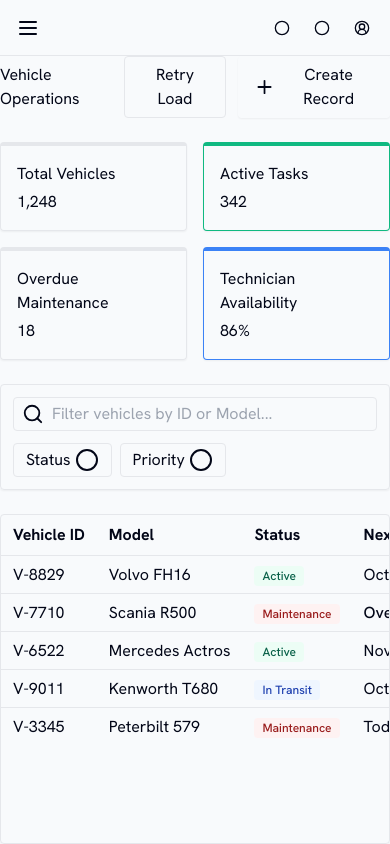
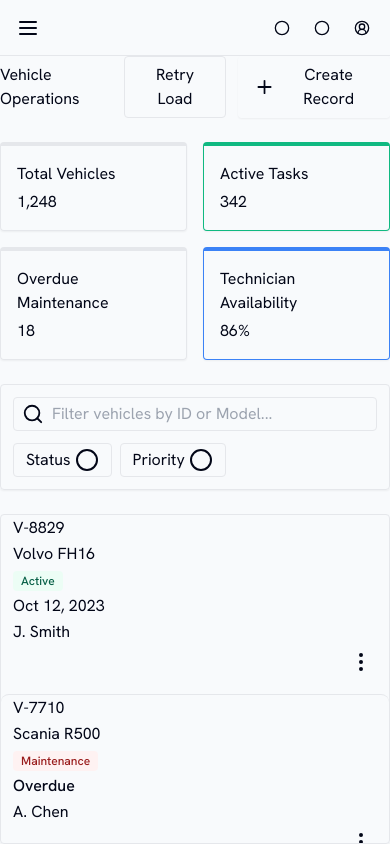
Before and after one commit to hikmetgulsesli/fleetpulse-matrix-v2r8-9b474286, a React (Vite) app: page / in a window 390 px wide. Built offline with nearby package versions, Linux system fonts and the light colour scheme.

Commit message:
feat: US-001 - FleetPulse Matrix V2R8 - app shell, state and persistence

```diff
--- a/src/index.css
+++ b/src/index.css
@@ -14,6 +14,61 @@ body {
   min-height: 100vh;
 }
 
+@media (max-width: 767px) {
+  [data-setfarm-root="fleetpulse-matrix-v2r8"] {
+    overflow-x: clip;
+  }
+
+  [data-setfarm-root="fleetpulse-matrix-v2r8"] table {
+    display: block;
+    width: 100% !important;
+    max-width: 100%;
+    table-layout: fixed;
+    border-collapse: separate;
+    overflow-x: hidden;
+  }
+
+  [data-setfarm-root="fleetpulse-matrix-v2r8"] thead,
+  [data-setfarm-root="fleetpulse-matrix-v2r8"] tbody,
+  [data-setfarm-root="fleetpulse-matrix-v2r8"] tr,
+  [data-setfarm-root="fleetpulse-matrix-v2r8"] th,
+  [data-setfarm-root="fleetpulse-matrix-v2r8"] td {
+    display: block;
+    width: 100% !important;
+    max-width: 100%;
+    min-width: 0 !important;
+  }
+
+  [data-setfarm-root="fleetpulse-matrix-v2r8"] thead {
+    position: absolute;
+    width: 1px !important;
+    height: 1px;
+    padding: 0;
+    margin: -1px;
+    overflow: hidden;
+    clip: rect(0, 0, 0, 0);
+    white-space: nowrap;
+    border: 0;
+  }
+
+  [data-setfarm-root="fleetpulse-matrix-v2r8"] tbody {
+    display: grid;
+    gap: 0.75rem;
+  }
+
+  [data-setfarm-root="fleetpulse-matrix-v2r8"] tr {
+    border-radius: 0.5rem;
+    overflow: hidden;
+  }
+
+  [data-setfarm-root="fleetpulse-matrix-v2r8"] th,
+  [data-setfarm-root="fleetpulse-matrix-v2r8"] td {
+    box-sizing: border-box;
+    overflow-wrap: anywhere;
+    white-space: normal !important;
+  }
+}
+
 /* SETFARM_STITCH_RUNTIME_UTILITIES_START */
 /* Auto-generated by stitch-to-jsx.mjs for Stitch utility classes absent from the Tailwind baseline. */
 @layer utilities {
```
